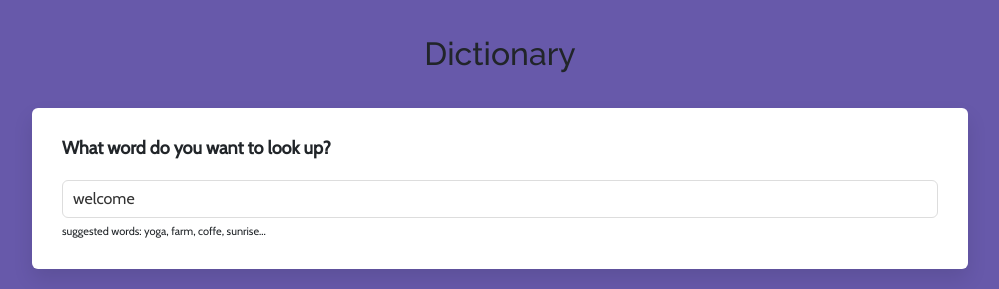
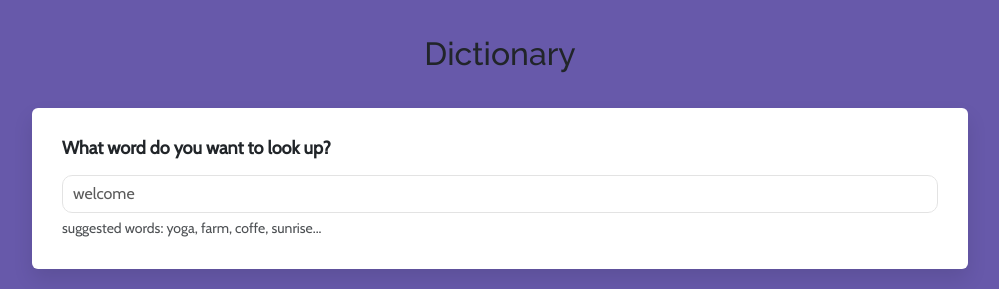
Before and after one commit to latin-bubel/dictionary-v2, a React (Create React App) app: page / in a window 1280 px wide. Shown: the top 289 px of the page, without its empty margins (140-1139 px from the left). Built offline with nearby package versions, Linux system fonts and the light colour scheme; no server answers.

Commit message:
Photo update, styling changes

```diff
--- a/src/Dictionary.css
+++ b/src/Dictionary.css
@@ -1,7 +1,7 @@
 .Dictionary h1 {
   font-size: 18px;
   font-weight: bold;
-  margin-bottom: 20px;
+  margin-bottom: 15px;
 }
 
 .Dictionary section {
@@ -14,13 +14,15 @@
 
 .Dictionary input {
   width: 100%;
-  border-radius: 6px;
+  border-radius: 10px;
   padding: 6px 10px;
   color: #333;
   border: 1px solid #ddd;
+  opacity: 0.8;
 }
 
 .Dictionary .hint {
-  font-size: 11px;
+  font-size: 14px;
   margin-top: 5px;
+  opacity: 0.8;
 }
--- a/src/Dictionary.js
+++ b/src/Dictionary.js
@@ -25,7 +25,7 @@ export default function Dictionary(props) {
 
     //documentation = https://www.pexels.com/api/documentation/#photos-search
 
-    let pexelsApiUrl = `https://api.pexels.com/v1/search?query=${keyword}&per_page=9`;
+    let pexelsApiUrl = `https://api.pexels.com/v1/search?query=${keyword}&per_page=6`;
     const pexelsApiKey =
       "sd02j0fYRhRkLIZOCc8Cge3w3lAMz0WC719gYf9K6EOc7FblOXbfn2we";
     let headers = { Authorization: `${pexelsApiKey}` };
@@ -62,7 +62,9 @@ export default function Dictionary(props) {
             suggested words: yoga, farm, coffe, sunrise...
           </div>
         </section>
+
         <Results results={results} />
+
         <Photos photos={photos} />
       </div>
     );
--- a/src/Meaning.css
+++ b/src/Meaning.css
@@ -1,7 +1,8 @@
 .Meaning h3 {
   font-size: 24px;
   line-height: 1.5;
-  font-weight: bold;
+  font-weight: 600;
+  text-transform: uppercase;
 }
 
 .Meaning .example {
--- a/src/Phonetic.css
+++ b/src/Phonetic.css
@@ -6,7 +6,7 @@
   border: 1px solid #ddd;
   text-decoration: none;
   padding: 8px 15px;
-  font-size: 13px;
+  font-size: 16px;
   margin-right: 10px;
   font-weight: bold;
   border-radius: 20px;
--- a/src/Phonetic.js
+++ b/src/Phonetic.js
@@ -5,7 +5,12 @@ export default function Phonetic(props) {
   console.log(props.phonetic);
   return (
     <div className="Phonetic">
-      <a href={props.phonetic.audio} target="_blank">
+      <a
+        href={props.phonetic.audio}
+        target="_blank"
+        rel="noreferrer"
+        title="Phonetics"
+      >
         Listen
       </a>
       <span className="text">{props.phonetic.text}</span>
```
